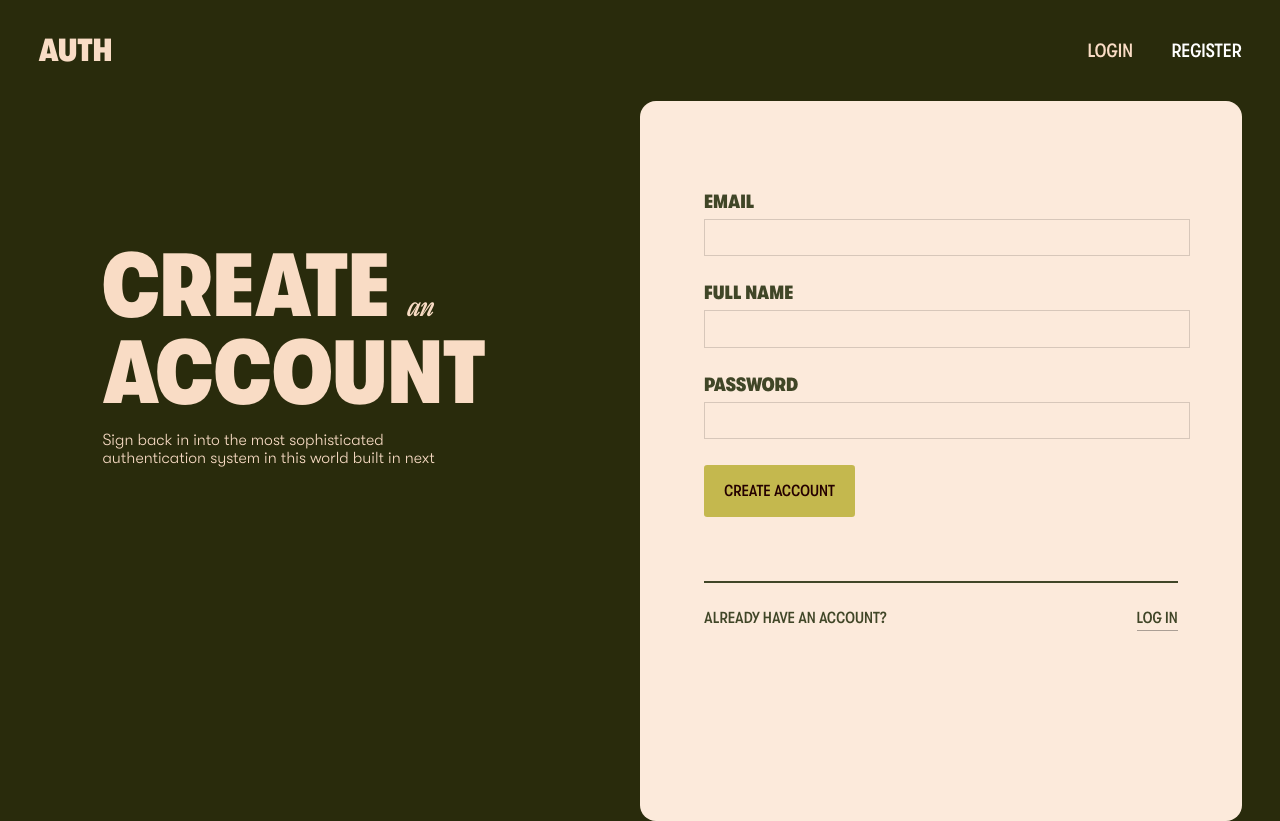
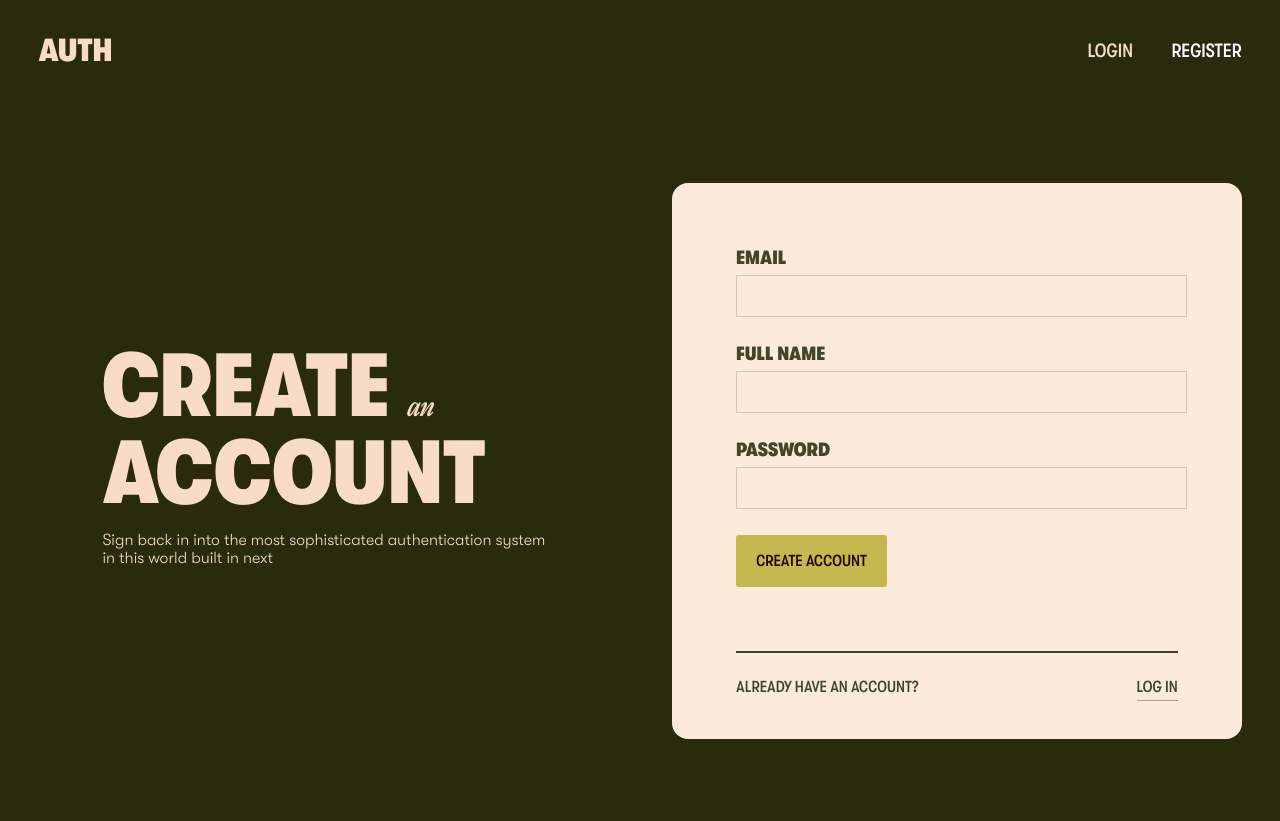
Before and after one commit to PiyushG-dev/nextJS-appwrite-auth, a Next.js app: page /register in a window 1280 px wide. Built offline with nearby package versions, Linux system fonts and the light colour scheme; no server answers.

Commit message:
ui changes

```diff
--- a/src/app/login/page.jsx
+++ b/src/app/login/page.jsx
@@ -16,7 +16,7 @@ const Login = () => {
     if (email && password) {
       loginUser(userInfo);
     } else {
-      notify("🥸 are you dumb?");
+      notify("🥸 fill all the spaces, duh?");
       setEmail("");
       setPassword("");
     }
@@ -33,6 +33,7 @@ const Login = () => {
         </p>
       </div>
       <div className={styles.right}>
+        <div className={styles.right_container}>
           <h2>your account</h2>
           <form>
             <h3>email</h3>
@@ -55,6 +56,7 @@ const Login = () => {
             <p onClick={() => router.push("/register")}>register</p>
           </div>
         </div>
+      </div>
     </main>
   );
 };
--- a/src/app/page.js
+++ b/src/app/page.js
@@ -12,7 +12,6 @@ const Home = () => {
         <h1>Welcome to Auth</h1>
         <button onClick={logoutUser}>logout</button>
       </main>
-      ;
     </PrivateRoutes>
   );
 };
--- a/src/app/register/page.jsx
+++ b/src/app/register/page.jsx
@@ -17,7 +17,7 @@ const Register = () => {
     if (email && password && name) {
       registerUser(userInfo);
     } else {
-      notify("🥸 are you dumb?");
+      notify("🥸 fill all the spaces, duh?");
       setEmail("");
       setPassword("");
       setName("");
@@ -36,6 +36,7 @@ const Register = () => {
         </p>
       </div>
       <div className={styles.right}>
+        <div className={styles.right_container}>
           <form>
             <h3>email</h3>
             <input
@@ -63,6 +64,7 @@ const Register = () => {
             <p onClick={() => router.push("/login")}>log in</p>
           </div>
         </div>
+      </div>
     </main>
   );
 };
--- a/src/app/styles/Login.module.css
+++ b/src/app/styles/Login.module.css
@@ -2,11 +2,12 @@
     padding: 0 3vw;
     min-height: 90vh;
     display: flex;
+    align-items: center;
 }
 
 .left{
     width: 50%;
-    padding: 10vw 5vw 0vw 5vw;
+    padding: 0vw 0vw 0vw 5vw;
 }
 
 .left p:nth-of-type(1){
@@ -30,26 +31,28 @@
 
 .right{
     width: 50%;
+}
+.right_container{
     background-color: #FCEADB;
     padding: 5vw 5vw;
     border-radius: 1rem;
 }
 
-.right h2{
+.right_container h2{
     font-family: wal-black;
     color: #404627;
     text-transform: uppercase;
     font-size: 3vmax;
 }
 
-.right form{
+.right_container form{
     display: flex;
     flex-direction: column;
     align-items: flex-start;
     padding-top: 2vw;
 }
 
-.right form h3{
+.right_container form h3{
     color: #404627;
     font-family: wal-black;
     text-transform: uppercase;
@@ -57,24 +60,24 @@
 
 }
 
-.right form input{
+.right_container form input{
     width: 100%;
-    padding: .8vw 0vw .8vw .8vw;
+    padding: .6vw 0vw .8vw .6vw;
     margin-bottom: 2vw;
     margin-top: .5vw;
     font-family: wal-light;
-    font-size: 1vmax;
+    font-size: 1.5vmax;
     background: transparent;
     border: 1px solid #00000026;
 }
 
-.right form input:focus {
+.right_container form input:focus {
     border-color: #00000052;
     outline: none;
     box-shadow: 0 0 5px rgba(180, 180, 180, 0.5);
   }
 
-.right form button{
+.right_container form button{
     padding: 1rem 1.2rem;
     font-family: wal-med;
     font-size: 1rem;
@@ -87,13 +90,13 @@
     transition: all ease .2s;
 }
 
-.right form button:hover{
+.right_container form button:hover{
     background: transparent;
     color: #C4B84E;
     border: 1px solid #C4B84E;
 }
 
-.right hr{
+.right_container hr{
     border: 1px solid #404627;
     margin-top: 5vw;
 }
--- a/src/app/styles/Register.module.css
+++ b/src/app/styles/Register.module.css
@@ -2,11 +2,12 @@
     padding: 0 3vw;
     min-height: 90vh;
     display: flex;
+    align-items: center;
 }
 
 .left{
     width: 50%;
-    padding: 12vw 5vw 0vw 5vw;
+    padding: 0vw 0vw 0vw 5vw;
 }
 
 .left h1{
@@ -31,26 +32,29 @@
 
 .right{
     width: 50%;
+}
+
+.right_container{
     background-color: #FCEADB;
-    padding: 5vw 5vw;
+    padding: 3vw 5vw;
     border-radius: 1rem;
 }
 
-.right h2{
+.right_container h2{
     font-family: wal-black;
     color: #404627;
     text-transform: uppercase;
     font-size: 3vmax;
 }
 
-.right form{
+.right_container form{
     display: flex;
     flex-direction: column;
     align-items: flex-start;
     padding-top: 2vw;
 }
 
-.right form h3{
+.right_container form h3{
     color: #404627;
     font-family: wal-black;
     text-transform: uppercase;
@@ -58,24 +62,24 @@
 
 }
 
-.right form input{
+.right_container form input{
     width: 100%;
-    padding: .8vw 0vw .8vw .8vw;
+    padding: .6vw 0vw .8vw .6vw;
     margin-bottom: 2vw;
     margin-top: .5vw;
     font-family: wal-light;
-    font-size: 1vmax;
+    font-size: 1.5vmax;
     background: transparent;
     border: 1px solid #00000026;
 }
 
-.right form input:focus {
+.right_container form input:focus {
     border-color: #00000052;
     outline: none;
     box-shadow: 0 0 5px rgba(180, 180, 180, 0.5);
 }
 
-.right form button{
+.right_container form button{
     padding: 1rem 1.2rem;
     font-family: wal-med;
     font-size: 1rem;
@@ -88,13 +92,13 @@
     transition: all ease .2s;
 }
 
-.right form button:hover{
+.right_container form button:hover{
     background: transparent;
     color: #C4B84E;
     border: 1px solid #C4B84E;
 }
 
-.right hr{
+.right_container hr{
     border: 1px solid #404627;
     margin-top: 5vw;
 }
```
Lines whose indentation alone changed are shown as unchanged.
